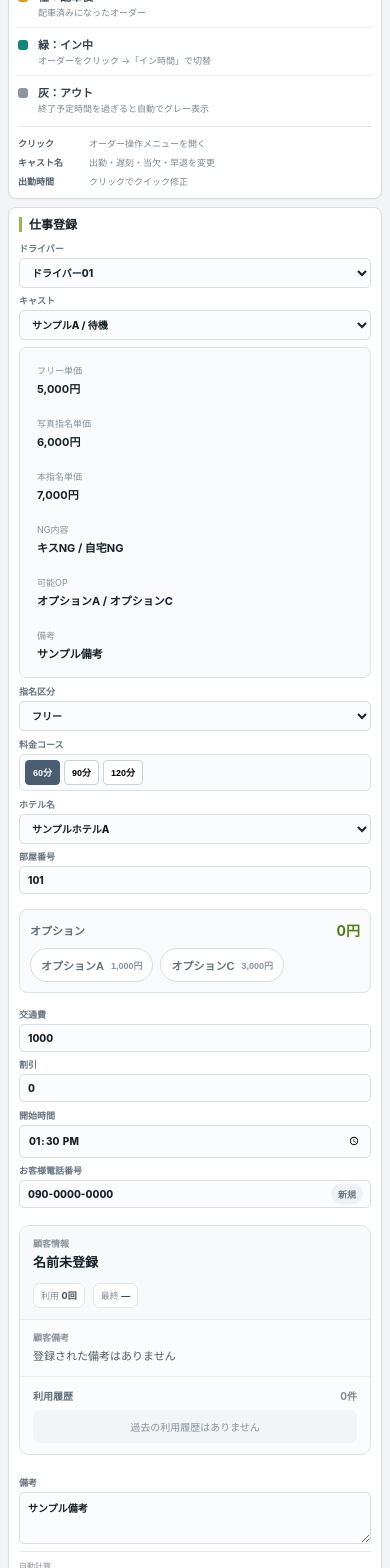
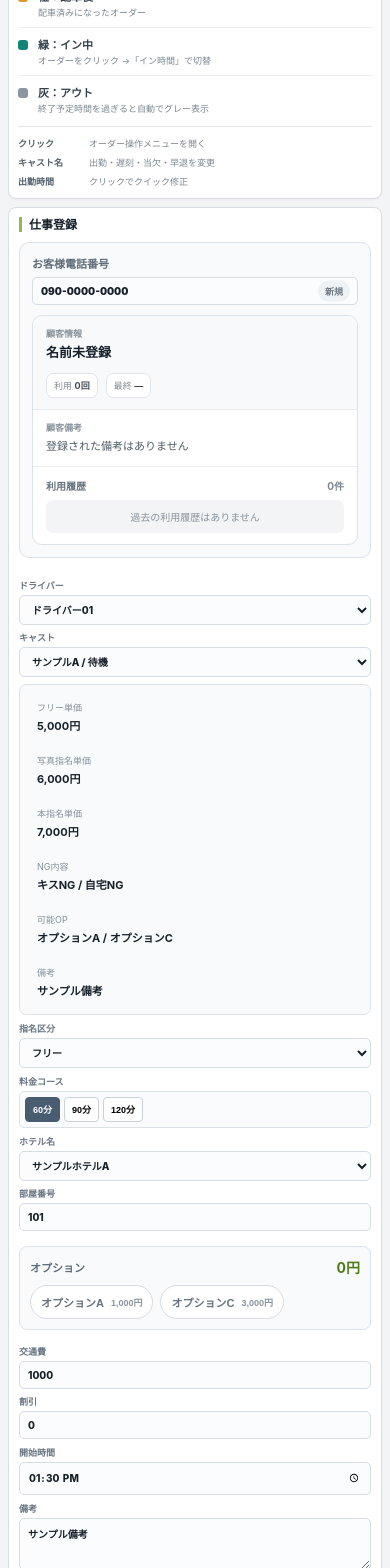
Before and after one commit to admozisan-design/night-desk, a Next.js app: page / in a window 390 px wide. Shown: the part 432-2000 px from the top of the page. Built offline with nearby package versions, Linux system fonts and the light colour scheme.

Commit message:
Move customer phone lookup to top and block Enter submit

```diff
--- a/app/globals.css
+++ b/app/globals.css
@@ -2268,3 +2268,23 @@ button:disabled{opacity:.45;cursor:not-allowed}
   .customerLookupHead,.customerHistoryItem{align-items:flex-start;flex-direction:column}
   .customerHistoryItem>div:last-child{text-align:left}
 }
+
+
+.customerLookupTop{
+  margin-bottom:14px;
+  padding:12px;
+  border:1px solid #dbe3e8;
+  border-radius:10px;
+  background:#f8fafb;
+}
+.customerLookupTop>.customerPhoneField{
+  display:grid;
+  gap:6px;
+  font-size:11px;
+  font-weight:900;
+  color:#5f6b76;
+}
+.customerLookupTop .customerLookupPanel{
+  margin:10px 0 0;
+  background:#fff;
+}
--- a/app/page.tsx
+++ b/app/page.tsx
@@ -591,6 +591,73 @@ export default function DashboardPage(){
             {editingOrderId && <span className="workEditBadge">既存オーダー編集中</span>}
           </div>
           <form onSubmit={registerOrder}>
+            <div className="customerLookupTop">
+              <label className="customerPhoneField">お客様電話番号
+                <div className="customerPhoneInputWrap">
+                  <input
+                    value={phone}
+                    inputMode="tel"
+                    enterKeyHint="search"
+                    onChange={e=>setPhone(e.target.value)}
+                    onKeyDown={e=>{
+                      if(e.key==="Enter"){
+                        e.preventDefault();
+                      }
+                    }}
+                    placeholder="090-0000-0000"
+                  />
+                  {phoneKey.length>=4 && <span className={matchedCustomer?"customerFoundBadge":"customerNewBadge"}>
+                    {matchedCustomer ? "登録顧客" : customerHistory.length ? "履歴あり" : "新規"}
+                  </span>}
+                </div>
+              </label>
+
+              {phoneKey.length>=4 && <section className={`customerLookupPanel ${matchedCustomer?.ngInfo || matchedCustomer?.active===false ? "hasWarning" : ""}`}>
+                <div className="customerLookupHead">
+                  <div>
+                    <span>顧客情報</span>
+                    <strong>{matchedCustomer?.name || "名前未登録"}</strong>
+                  </div>
+                  <div className="customerLookupStats">
+                    <span>利用 <strong>{customerHistory.length}回</strong></span>
+                    <span>最終 <strong>{customerHistory[0] ? orderServiceDate(customerHistory[0]) : "—"}</strong></span>
+                  </div>
+                </div>
+
+                {(matchedCustomer?.active===false || matchedCustomer?.ngInfo) && <div className="customerNgWarning">
+                  <strong>⚠ NG警告</strong>
+                  <p>{matchedCustomer?.active===false ? "利用不可設定の顧客です。" : ""}{matchedCustomer?.active===false && matchedCustomer?.ngInfo ? " / " : ""}{matchedCustomer?.ngInfo || ""}</p>
+                </div>}
+
+                <div className="customerLookupNotes">
+                  <span>顧客備考</span>
+                  <p>{matchedCustomer?.notes || "登録された備考はありません"}</p>
+                </div>
+
+                <div className="customerHistoryBox">
+                  <div className="customerHistoryTitle">
+                    <span>利用履歴</span>
+                    <strong>{customerHistory.length}件</strong>
+                  </div>
+                  {customerHistory.length>0
+                    ? <div className="customerHistoryList">
+                        {customerHistory.slice(0,5).map(history=><div key={history.id} className="customerHistoryItem">
+                          <div>
+                            <strong>{orderServiceDate(history)} {history.scheduledStart}</strong>
+                            <span>{history.castName} / {history.courseMinutes+(history.extensionMinutes??0)}分</span>
+                          </div>
+                          <div>
+                            <span>{history.locationName || "場所未入力"}</span>
+                            <strong>{formatYen(history.total)}</strong>
+                          </div>
+                        </div>)}
+                      </div>
+                    : <p className="customerHistoryEmpty">過去の利用履歴はありません</p>}
+                  {customerHistory.length>5 && <small>直近5件を表示しています</small>}
+                </div>
+              </section>}
+            </div>
+
             <div className="workGrid two">
               <label>ドライバー
                 <select value={driverId} onChange={e=>setDriverId(e.target.value)}>
@@ -677,62 +744,9 @@ export default function DashboardPage(){
               <label>割引<input type="number" value={discount} onChange={e=>setDiscount(Number(e.target.value))}/></label>
             </div>
 
-            <div className="workGrid two">
-              <label>開始時間<input type="time" value={scheduledStart} onChange={e=>setScheduledStart(e.target.value)}/></label>
-              <label className="customerPhoneField">お客様電話番号
-                <div className="customerPhoneInputWrap">
-                  <input value={phone} onChange={e=>setPhone(e.target.value)} placeholder="090-0000-0000"/>
-                  {phoneKey.length>=4 && <span className={matchedCustomer?"customerFoundBadge":"customerNewBadge"}>
-                    {matchedCustomer ? "登録顧客" : customerHistory.length ? "履歴あり" : "新規"}
-                  </span>}
-                </div>
-              </label>
-            </div>
-
-            {phoneKey.length>=4 && <section className={`customerLookupPanel ${matchedCustomer?.ngInfo || matchedCustomer?.active===false ? "hasWarning" : ""}`}>
-              <div className="customerLookupHead">
-                <div>
-                  <span>顧客情報</span>
-                  <strong>{matchedCustomer?.name || "名前未登録"}</strong>
-                </div>
-                <div className="customerLookupStats">
-                  <span>利用 <strong>{customerHistory.length}回</strong></span>
-                  <span>最終 <strong>{customerHistory[0] ? orderServiceDate(customerHistory[0]) : "—"}</strong></span>
-                </div>
-              </div>
-
-              {(matchedCustomer?.active===false || matchedCustomer?.ngInfo) && <div className="customerNgWarning">
-                <strong>⚠ NG警告</strong>
-                <p>{matchedCustomer?.active===false ? "利用不可設定の顧客です。" : ""}{matchedCustomer?.active===false && matchedCustomer?.ngInfo ? " / " : ""}{matchedCustomer?.ngInfo || ""}</p>
-              </div>}
-
-              <div className="customerLookupNotes">
-                <span>顧客備考</span>
-                <p>{matchedCustomer?.notes || "登録された備考はありません"}</p>
-              </div>
-
-              <div className="customerHistoryBox">
-                <div className="customerHistoryTitle">
-                  <span>利用履歴</span>
-                  <strong>{customerHistory.length}件</strong>
-                </div>
-                {customerHistory.length>0
-                  ? <div className="customerHistoryList">
-                      {customerHistory.slice(0,5).map(history=><div key={history.id} className="customerHistoryItem">
-                        <div>
-                          <strong>{orderServiceDate(history)} {history.scheduledStart}</strong>
-                          <span>{history.castName} / {history.courseMinutes+(history.extensionMinutes??0)}分</span>
-                        </div>
-                        <div>
-                          <span>{history.locationName || "場所未入力"}</span>
-                          <strong>{formatYen(history.total)}</strong>
-                        </div>
-                      </div>)}
-                    </div>
-                  : <p className="customerHistoryEmpty">過去の利用履歴はありません</p>}
-                {customerHistory.length>5 && <small>直近5件を表示しています</small>}
-              </div>
-            </section>}
+            <label>開始時間
+              <input type="time" value={scheduledStart} onChange={e=>setScheduledStart(e.target.value)}/>
+            </label>
 
             <label>備考
               <textarea rows={3} value={note} onChange={e=>setNote(e.target.value)} placeholder="サンプル備考を入力"/>
```
